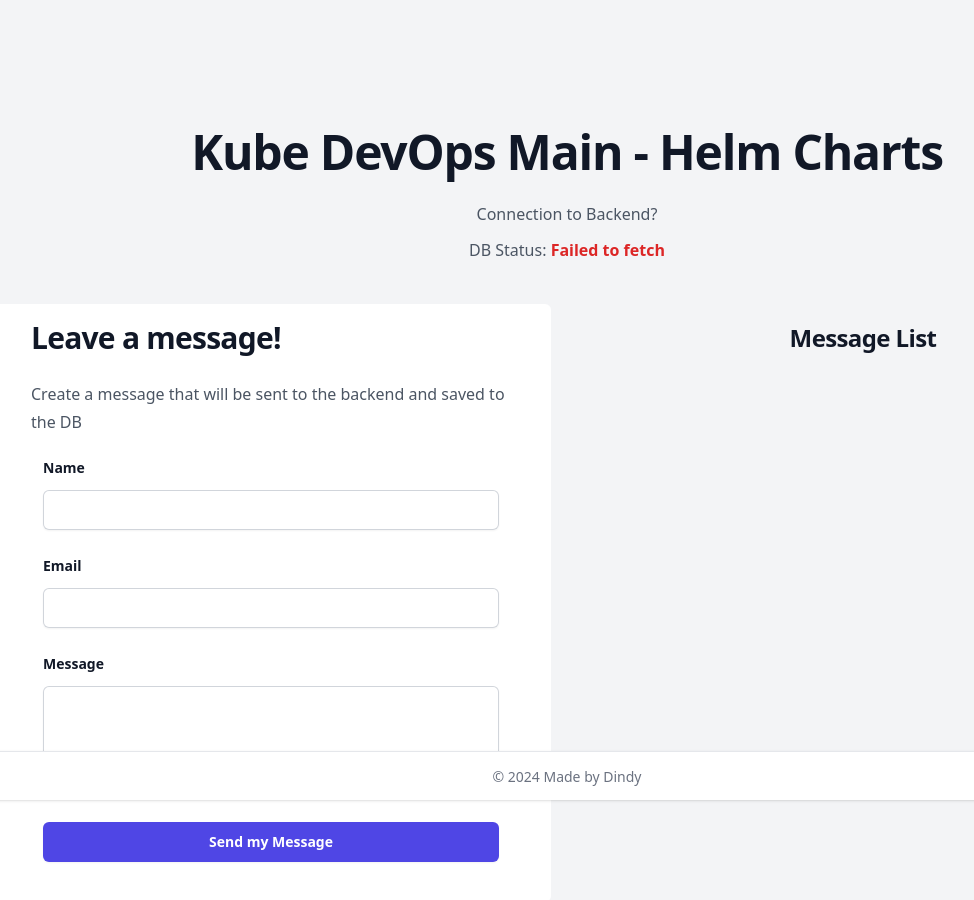
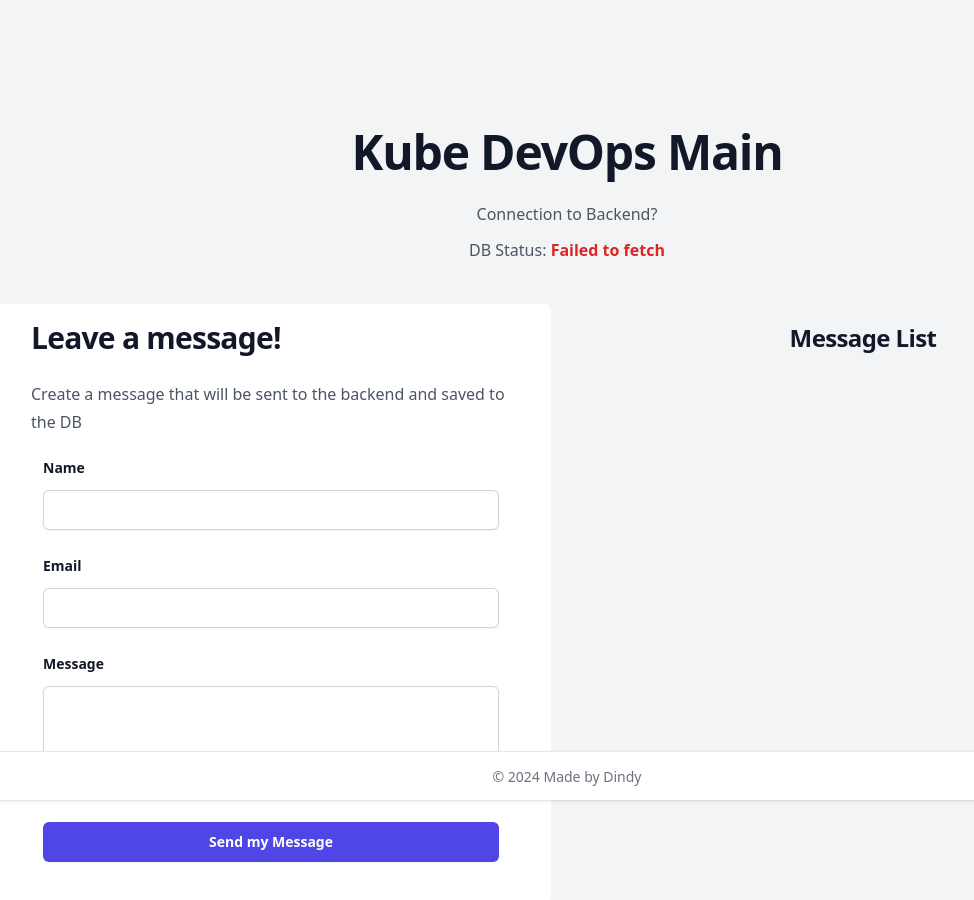
Before and after one commit to tugceerkaner/KubeDevOpsDemo, a plain HTML site: page frontend/index.html in a window 1280 px wide. Shown: the whole page, without its empty margins (73-1047 px from the left). Drawn offline with nearby package versions, Linux system fonts and the light colour scheme; no server answers.

```diff
--- a/frontend/index.html
+++ b/frontend/index.html
@@ -26,7 +26,7 @@
 
     <div class="overflow-hidden  w-full ">
       <div class="text-center mb-10">
-        <h1 class=" text-3xl font-bold tracking-tight text-gray-900 sm:text-5xl">Kube DevOps Main - Helm Charts</h1>
+        <h1 class=" text-3xl font-bold tracking-tight text-gray-900 sm:text-5xl">Kube DevOps Main</h1>
         <p class="mt-6 text-base leading-7 text-gray-600">Connection to Backend?  <span class=" font-semibold" id="backend-status"></span></p>
         <p class="mt-2 text-base leading-7 text-gray-600"> DB Status: <span class="text-indigo-600 font-semibold " id="db-status"> </span></p>
       </div>
```
Also changed, not shown: 16 other files.
